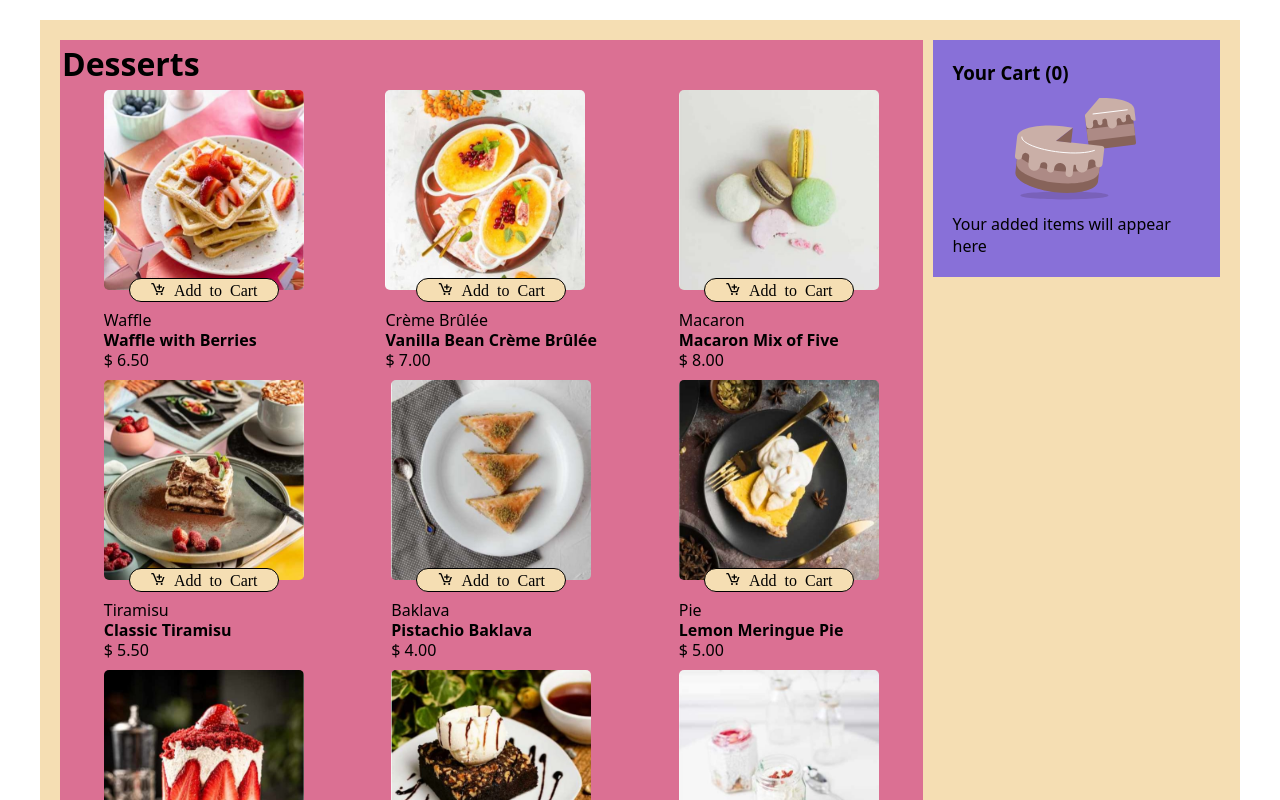
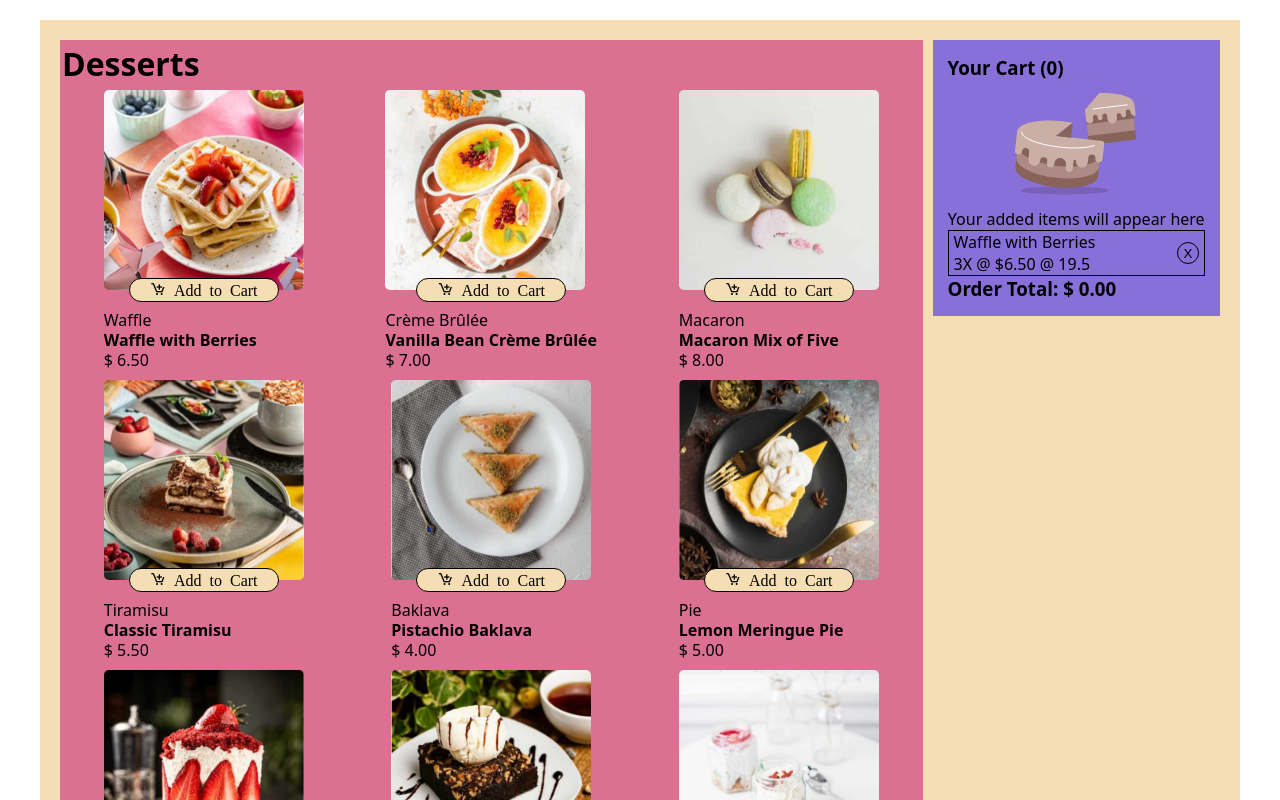
Before and after one commit to ilicc-sara/Desserts-Cart, a React (Vite) app: page / in a window 1280 px wide. Shown: the top 800 px of the page. Built offline with nearby package versions, Linux system fonts and the light colour scheme.

Commit message:
setting cart css

```diff
--- a/src/App.jsx
+++ b/src/App.jsx
@@ -79,6 +79,16 @@ const info = [
 
 function App() {
   const [items, setItems] = useState(info);
+
+  const totalAmount = items.reduce((acc, cur) => {
+    return acc + cur.amount;
+  }, 0);
+
+  const totalPrice = items
+    .reduce((acc, cur) => {
+      return acc + cur.price * cur.amount;
+    }, 0)
+    .toFixed(2);
   return (
     <>
       <div class="desserts-list">
@@ -98,25 +108,25 @@ function App() {
       </div>
       <div class="cart">
         <h3>
-          Your Cart (
-          <span>
-            {items.reduce((acc, cur) => {
-              return acc + cur.amount;
-            }, 0)}
-            {/* {items.reduce((acc, cur) => {
-              return acc + cur.price * cur.amount;
-            }, 0)} */}
-          </span>
-          )
+          Your Cart (<span>{totalAmount}</span>)
         </h3>
 
-        <div class="display-empty-cart">
+        <div class={`display-empty-cart ${totalAmount === 0 ? "" : "hidden"}`}>
           <img src="./illustration-empty-cart.svg" class="empty-cart-img" />
           <p>Your added items will appear here</p>
         </div>
 
         <div class="cart-list">
-          <article></article>
+          <article class="cart-item">
+            <p>Waffle with Berries</p>
+            <div class="cart-item-info">
+              <span>3X</span> <span>@ $6.50</span> <span>@ 19.5</span>
+            </div>
+
+            <button class="delete-btn">X</button>
+          </article>
+
+          <h3> Order Total: $ {totalPrice}</h3>
         </div>
       </div>
     </>
--- a/src/index.css
+++ b/src/index.css
@@ -28,7 +28,7 @@ h1 {
 
 .cart {
   background-color: rgb(136, 112, 216);
-  padding: 20px;
+  padding: 15px;
   height: fit-content;
 }
 
@@ -59,6 +59,7 @@ h1 {
   left: 50%;
   bottom: 5px;
   transform: translate(-50%, 50%);
+  cursor: pointer;
 }
 
 .cart-button-full {
@@ -83,6 +84,7 @@ h1 {
   border-radius: 333px;
   border: 0.5px solid black;
   background: none;
+  cursor: pointer;
 }
 
 .info-cont {
@@ -100,3 +102,24 @@ h1 {
 .hidden {
   display: none;
 }
+
+.cart-item {
+  border: 0.5px solid black;
+  width: 100%;
+  padding-left: 5px;
+  position: relative;
+}
+
+.delete-btn {
+  position: absolute;
+  top: 50%;
+  transform: translateY(-50%);
+  right: 5px;
+
+  width: 22px;
+  height: 22px;
+  border-radius: 333px;
+  border: 0.5px solid black;
+  background: none;
+  cursor: pointer;
+}
```
